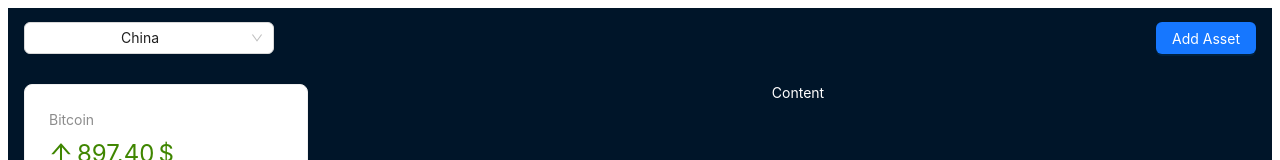
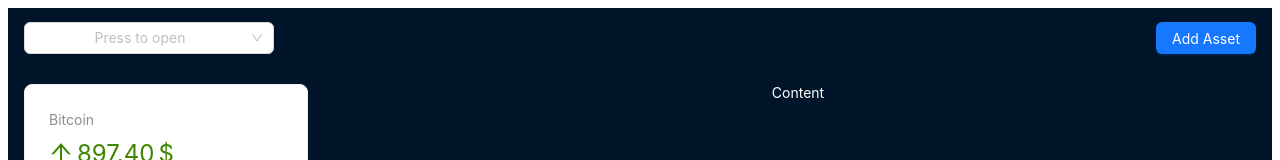
Before and after one commit to ilyafredriksson/react-crypto-app, a React (Vite) app: page / in a window 1280 px wide. Shown: the top 160 px of the page. Built offline with nearby package versions, Linux system fonts and the light colour scheme.

Commit message:
AppHeader

```diff
--- a/src/components/Layout/AppHeader.jsx
+++ b/src/components/Layout/AppHeader.jsx
@@ -1,68 +1,43 @@
-import { Layout, Select, Space,Button } from 'antd';
-
+import { Layout, Select, Space, Button } from "antd";
+import { useCrypto } from "../../context/crypto-context";
 
 const headerStyle = {
-  width: '100%',
-  textAlign: 'center',
+  width: "100%",
+  textAlign: "center",
   height: 60,
-  padding: '1rem ',
-  display:'flex',
-  justifyContent: 'space-between',
-  alignItems: 'center',
-
+  padding: "1rem",
+  display: "flex",
+  justifyContent: "space-between",
+  alignItems: "center",
 };
 
-const handleChange = value => {
+const handleChange = (value) => {
   console.log(`selected ${value}`);
 };
-const options = [
-  {
-    label: 'China',
-    value: 'china',
-    emoji: '🇨🇳',
-    desc: 'China (中国)',
-  },
-  {
-    label: 'USA',
-    value: 'usa',
-    emoji: '🇺🇸',
-    desc: 'USA (美国)',
-  },
-  {
-    label: 'Japan',
-    value: 'japan',
-    emoji: '🇯🇵',
-    desc: 'Japan (日本)',
-  },
-  {
-    label: 'Korea',
-    value: 'korea',
-    emoji: '🇰🇷',
-    desc: 'Korea (韩国)',
-  },
-];
-
 
 export default function AppHeader() {
+  const { crypto } = useCrypto();
 
- return <Layout.Header style={headerStyle}>
+  return (
+    <Layout.Header style={headerStyle}>
       <Select
         style={{ width: 250 }}
-    placeholder="select one country"
-    defaultValue={['china']}
+        placeholder="Press to open"
+        optionLabelProp="label"
         onChange={handleChange}
-    options={options}
-    optionRender={option => (
+        options={crypto.map((coin) => ({
+          label: coin.name,
+          value: coin.id,
+          icon: coin.icon || "",
+        }))}
+        optionRender={(option) => (
           <Space>
-        <span role="img" aria-label={option.data.label}>
-          {option.data.emoji}
-        </span>
-        {option.data.desc}
+            {option.icon && <img src={option.icon} alt={option.label} style={{ width: 20 }} />}
+            {option.label}
           </Space>
         )}
       />
       <Button type="primary">Add Asset</Button>
     </Layout.Header>
-
-
+  );
 }
--- a/src/components/Layout/AppSider.jsx
+++ b/src/components/Layout/AppSider.jsx
@@ -1,7 +1,7 @@
-import { Layout, Card, Statistic, List, Typography,  Tag } from "antd";
+import { Layout, Card, Statistic, List, Typography, Spin, Tag } from "antd";
 import { ArrowDownOutlined, ArrowUpOutlined } from "@ant-design/icons";
 import {  capitalize } from "../utils";
-import CryptoContext from "../../context/crypto-context";
+import {CryptoContext} from "../../context/crypto-context";
 import {useContext} from "react";
 
 
--- a/src/context/crypto-context.jsx
+++ b/src/context/crypto-context.jsx
@@ -1,27 +1,24 @@
-import { createContext, useEffect, useState } from "react";
+import { createContext, useEffect, useState, useContext } from "react";
 import { fakeFetchCryptoData, fetchAssets } from "../api";
 import { percentDifference } from "../components/utils";
 
-
 export const CryptoContext = createContext({
-    assets: [],
-    crypto: [],
-    loading: false,
+  assets: [],
+  crypto: [],
+  loading: false,
 });
 
-export function  CryptoContextProvider({children}){
- const [loading, setLoading] = useState(false);
-  const [crypto,setCrypto] = useState([]);
+export function CryptoContextProvider({ children }) {
+  const [loading, setLoading] = useState(false);
+  const [crypto, setCrypto] = useState([]);
   const [assets, setAssets] = useState([]);
 
   useEffect(() => {
     async function preload() {
       setLoading(true);
-
-      const {result} = await fakeFetchCryptoData();
+      const { result } = await fakeFetchCryptoData();
       const fetchedAssets = await fetchAssets();
 
-      // kombinera assets med cryptoData
       const processedAssets = fetchedAssets.map((asset) => {
         const coin = result.find((c) => c.id === asset.id);
         return {
@@ -35,7 +32,6 @@ export function  CryptoContextProvider({children}){
       });
 
       setCrypto(result);
-
       setAssets(processedAssets);
       setLoading(false);
     }
@@ -43,6 +39,14 @@ export function  CryptoContextProvider({children}){
     preload();
   }, []);
 
-    return <CryptoContext.Provider value={{loading, crypto, assets}}>{children}</CryptoContext.Provider>
+  return (
+    <CryptoContext.Provider value={{ loading, crypto, assets }}>
+      {children}
+    </CryptoContext.Provider>
+  );
 }
-export default CryptoContext
+
+// Named export för hook
+export function useCrypto() {
+  return useContext(CryptoContext);
+}
```
Lines whose indentation alone changed are shown as unchanged.
